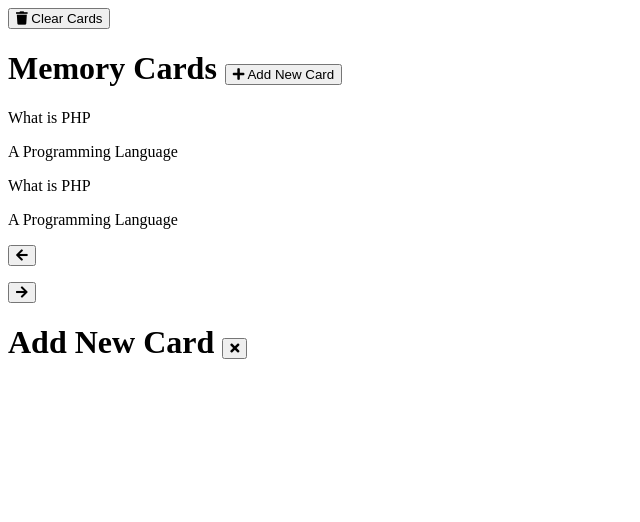
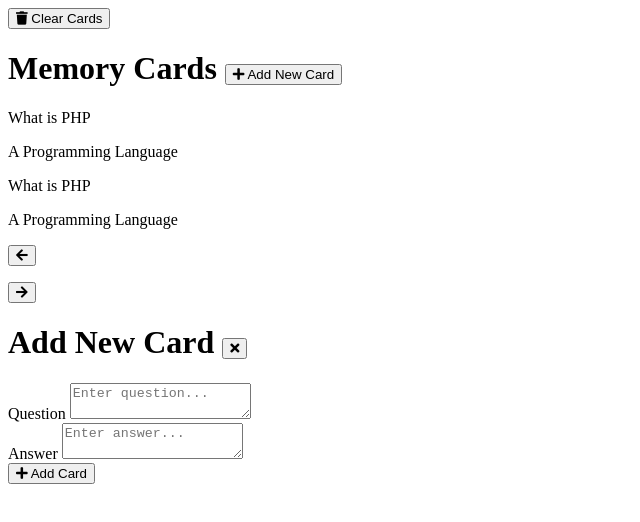
Before and after one commit to dricastcode/Memory-Card-Game, a plain HTML site: page index.html in a window 1280 px wide. Shown: the whole page, without its empty margins (0-640 px from the left). Drawn offline with Linux system fonts and the light colour scheme.

Commit message:
HTML structure complete

```diff
--- a/index.html
+++ b/index.html
@@ -1,18 +1,16 @@
 <!DOCTYPE html>
 <html lang="en">
+
 <head>
     <meta charset="UTF-8">
     <meta http-equiv="X-UA-Compatible" content="IE=edge">
     <meta name="viewport" content="width=device-width, initial-scale=1.0">
-    <link
-      rel="stylesheet"
-      href="https://cdnjs.cloudflare.com/ajax/libs/font-awesome/5.11.2/css/all.min.css"
-      integrity="sha256-+N4/V/SbAFiW1MPBCXnfnP9QSN3+Keu+NlB+0ev/YKQ="
-      crossorigin="anonymous"
-    />
+    <link rel="stylesheet" href="https://cdnjs.cloudflare.com/ajax/libs/font-awesome/5.11.2/css/all.min.css"
+        integrity="sha256-+N4/V/SbAFiW1MPBCXnfnP9QSN3+Keu+NlB+0ev/YKQ=" crossorigin="anonymous" />
     <link rel="stylesheet" href="style.css">
     <title>Memory Cards</title>
 </head>
+
 <body>
     <button id="clear" class="clear btn">
         <i class="fas fa-trash"></i> Clear Cards
@@ -74,8 +72,24 @@
                 <i class="fas fa-times"></i>
             </button>
         </h1>
+
+
+        <div class="form-group">
+            <label for="question">Question</label>
+            <textarea id="question" placeholder="Enter question..."></textarea>
+        </div>
+
+        <div class="form-group">
+            <label for="answer">Answer</label>
+            <textarea id="answer" placeholder="Enter answer..."></textarea>
+        </div>
+
+        <button id="add-card" class="btn">
+            <i class="fas fa-plus"></i> Add Card
+        </button>
     </div>
 
     <script src="script.js"></script>
 </body>
+
 </html>
```
